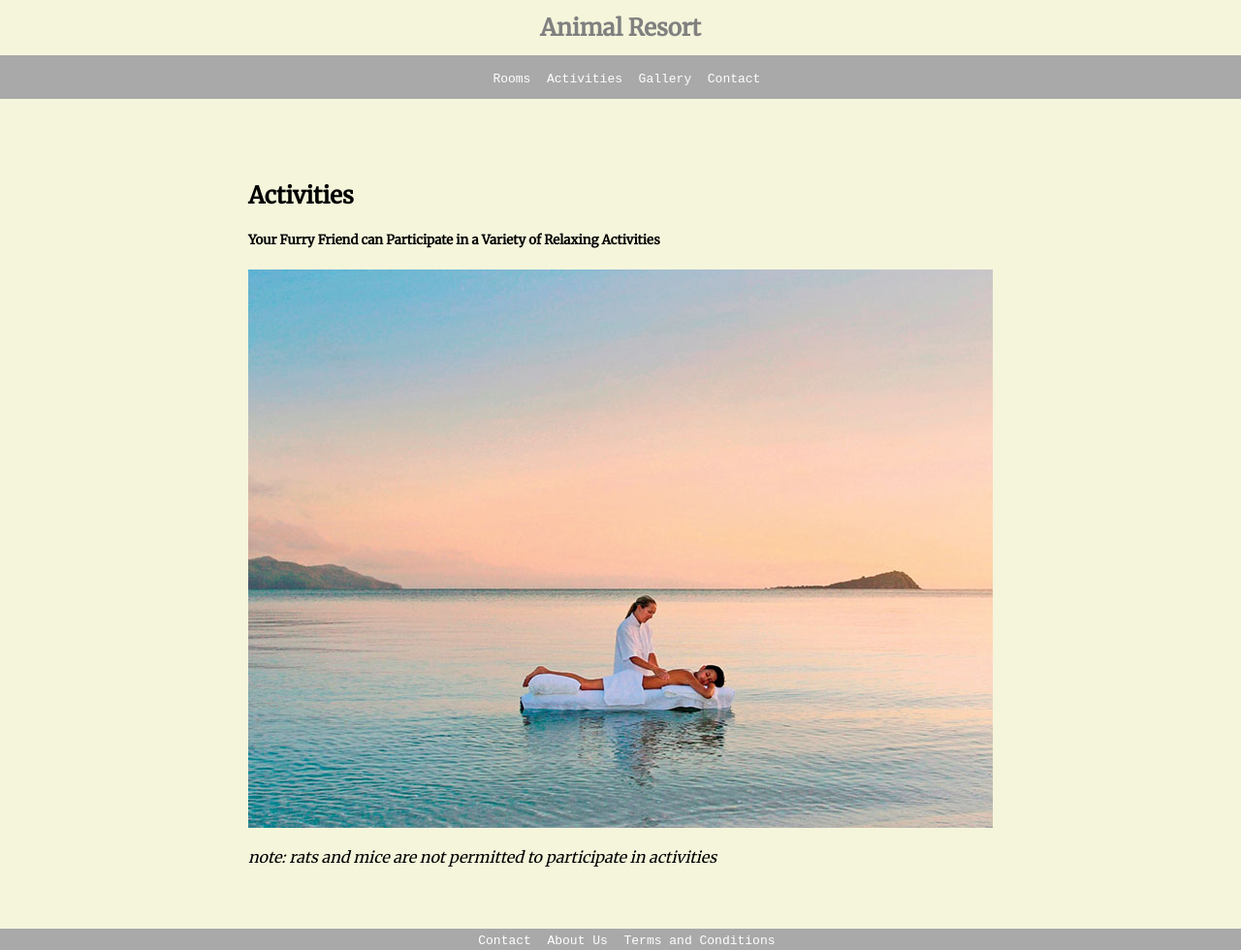
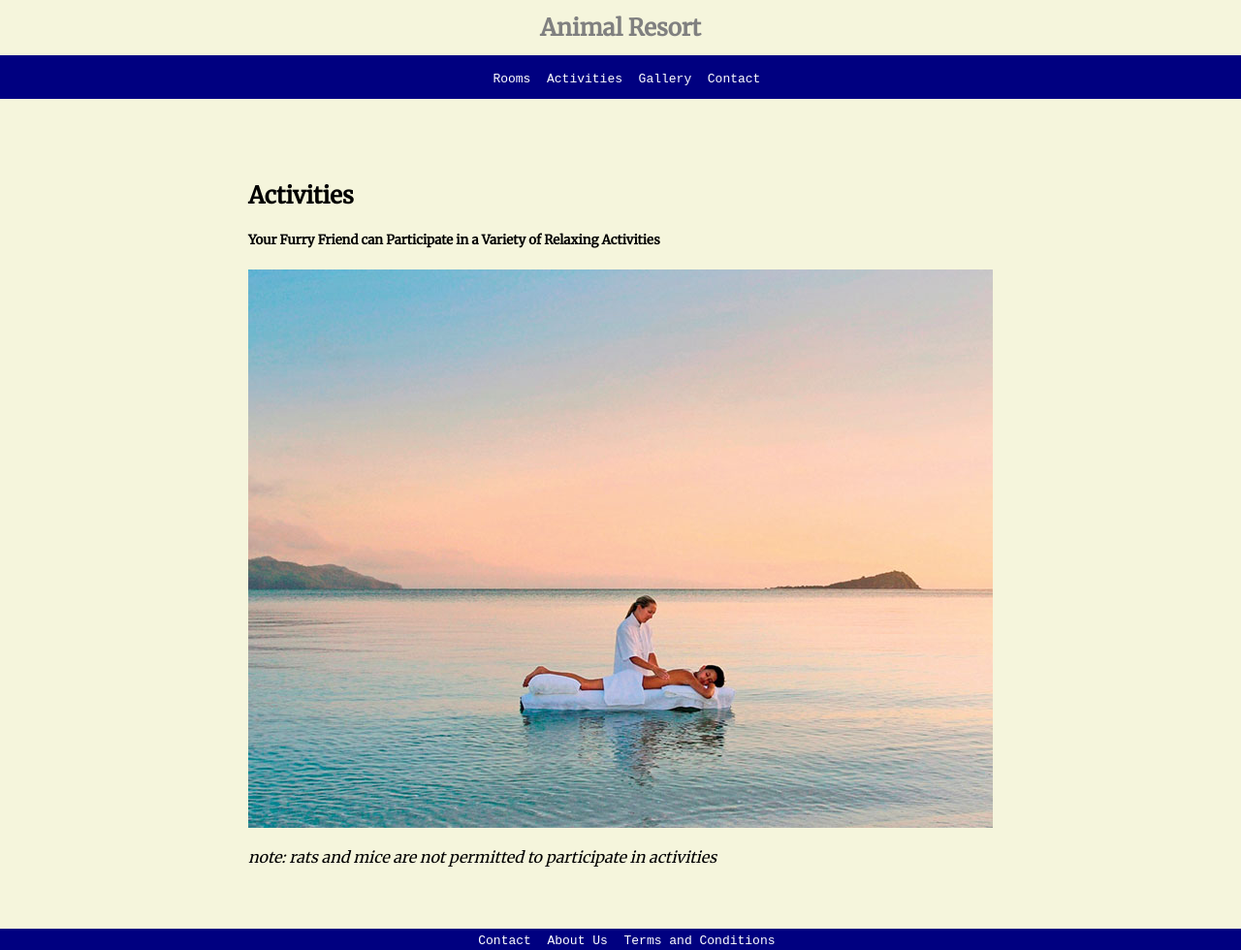
Before and after one commit to Morgahna/animal-resort, a plain HTML site: page act.html in a window 1280 px wide. Shown: the whole page at 97% size. Drawn offline with Linux system fonts and the light colour scheme.

Commit message:
added nav and footer colour

```diff
--- a/css/styles.css
+++ b/css/styles.css
@@ -73,7 +73,7 @@ nav {
     margin-right: 0;
     margin-top: 0;
     margin-bottom: 0;
-  background-color: darkgrey;
+  background-color: navy;
 }
 ul {
   list-style: none;
@@ -208,7 +208,7 @@ p {
 
 footer {
   display: block;
-  background-color: darkgrey;
+  background-color: navy;
   padding: 0;
     padding-top: 0;
     padding-bottom: 2px;
```
